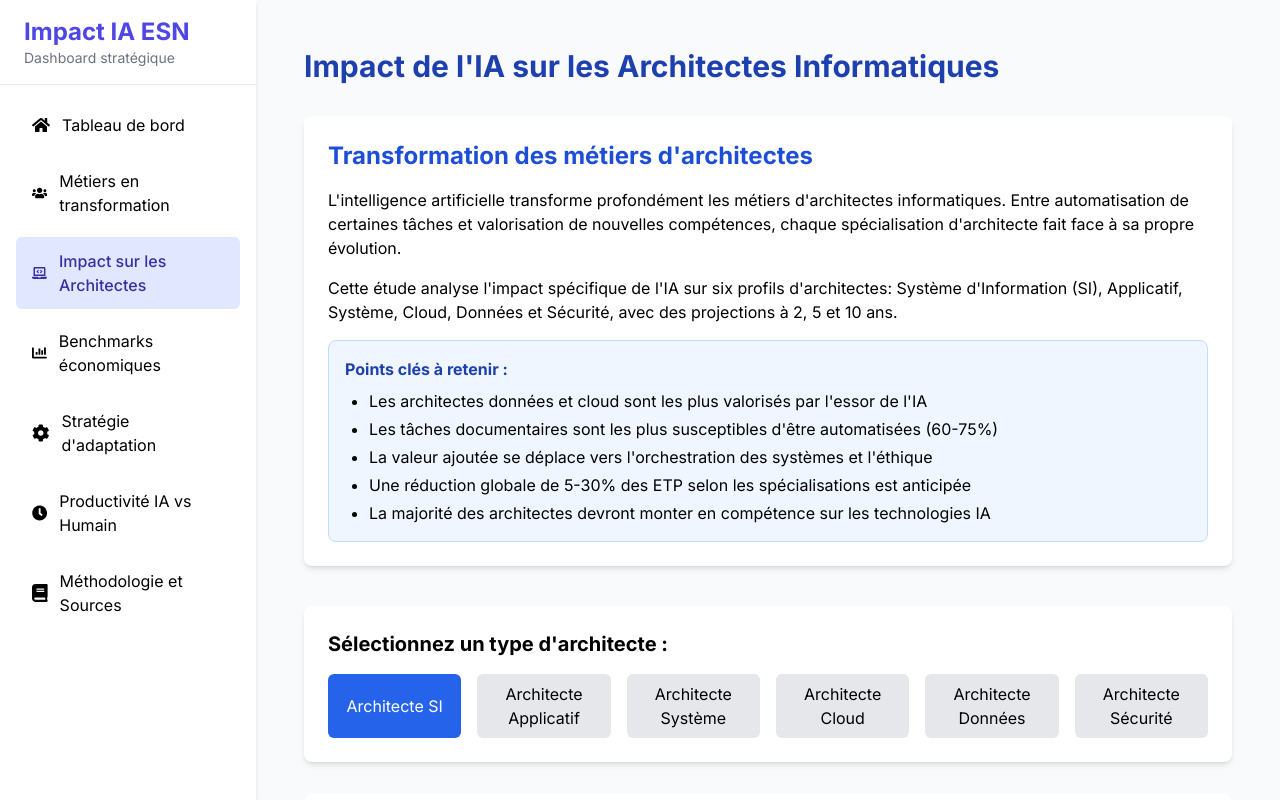
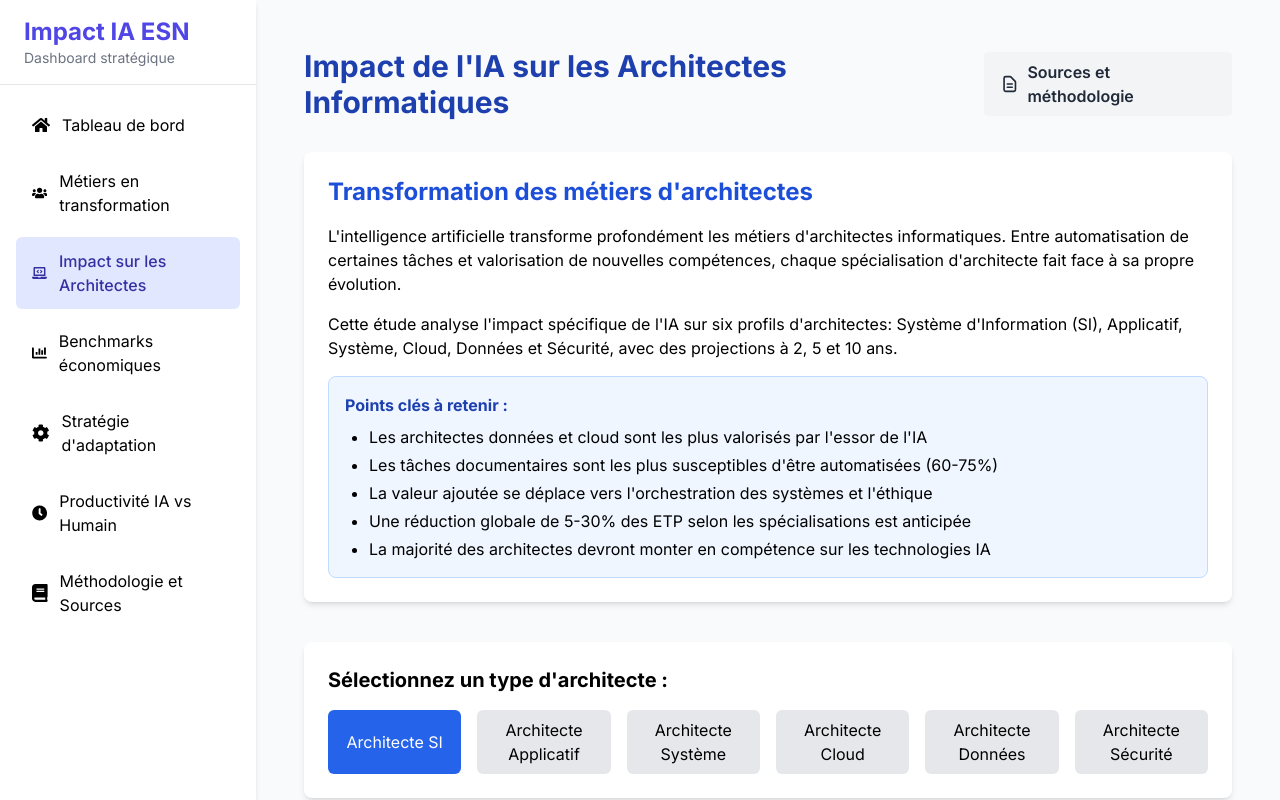
Before and after one commit to kbekouchi/impact-ia-esn-dashboard, a React (Create React App) app: page /architectes-impact in a window 1280 px wide. Built offline with nearby package versions, Linux system fonts and the light colour scheme.

Commit message:
Ajout des liens vers la documentation depuis la page architectes

```diff
--- a/src/pages/ArchitectesImpact.js
+++ b/src/pages/ArchitectesImpact.js
@@ -1,4 +1,5 @@
 import React, { useState } from 'react';
+import { Link } from 'react-router-dom';
 import { BarChart, Bar, XAxis, YAxis, CartesianGrid, Tooltip, Legend, ResponsiveContainer, LabelList } from 'recharts';
 import { RadarChart, PolarGrid, PolarAngleAxis, PolarRadiusAxis, Radar } from 'recharts';
 import { PieChart, Pie, Cell } from 'recharts';
@@ -255,7 +256,18 @@ const ArchitectesImpact = () => {
 
   return (
     <div className="p-6">
-      <h1 className="text-3xl font-bold mb-8 text-blue-800">Impact de l'IA sur les Architectes Informatiques</h1>
+      <div className="flex justify-between items-center mb-8">
+        <h1 className="text-3xl font-bold text-blue-800">Impact de l'IA sur les Architectes Informatiques</h1>
+        <Link
+          to="/architectes-documentation"
+          className="bg-gray-100 hover:bg-gray-200 text-gray-800 font-semibold py-2 px-4 rounded flex items-center"
+        >
+          <svg xmlns="http://www.w3.org/2000/svg" className="h-5 w-5 mr-2" fill="none" viewBox="0 0 24 24" stroke="currentColor">
+            <path strokeLinecap="round" strokeLinejoin="round" strokeWidth={2} d="M9 12h6m-6 4h6m2 5H7a2 2 0 01-2-2V5a2 2 0 012-2h5.586a1 1 0 01.707.293l5.414 5.414a1 1 0 01.293.707V19a2 2 0 01-2 2z" />
+          </svg>
+          Sources et méthodologie
+        </Link>
+      </div>
 
       {/* Section d'introduction */}
       <div className="mb-10 bg-white p-6 rounded-lg shadow-md">
@@ -440,7 +452,7 @@ const ArchitectesImpact = () => {
       </div>
 
       {/* Conclusion */}
-      <div className="bg-white p-6 rounded-lg shadow-md">
+      <div className="mb-10 bg-white p-6 rounded-lg shadow-md">
         <h2 className="text-2xl font-bold mb-4 text-blue-700">Conclusion</h2>
         <p className="mb-4">
           Cette étude démontre que l'impact de l'IA sur les métiers d'architecte est dual : d'un côté, elle automatise certaines tâches à faible
@@ -464,6 +476,20 @@ const ArchitectesImpact = () => {
           </p>
         </div>
       </div>
+
+      {/* Lien vers la documentation des sources */}
+      <div className="bg-gray-50 p-4 rounded-lg border border-gray-200 text-center">
+        <p className="text-gray-700 mb-2">Pour consulter les sources, la méthodologie détaillée et les témoignages d'experts :</p>
+        <Link
+          to="/architectes-documentation"
+          className="bg-blue-600 hover:bg-blue-700 text-white font-semibold py-2 px-6 rounded-lg inline-flex items-center"
+        >
+          <svg xmlns="http://www.w3.org/2000/svg" className="h-5 w-5 mr-2" fill="none" viewBox="0 0 24 24" stroke="currentColor">
+            <path strokeLinecap="round" strokeLinejoin="round" strokeWidth={2} d="M9 12h6m-6 4h6m2 5H7a2 2 0 01-2-2V5a2 2 0 012-2h5.586a1 1 0 01.707.293l5.414 5.414a1 1 0 01.293.707V19a2 2 0 01-2 2z" />
+          </svg>
+          Accéder à la documentation complète
+        </Link>
+      </div>
     </div>
   );
 };
```
